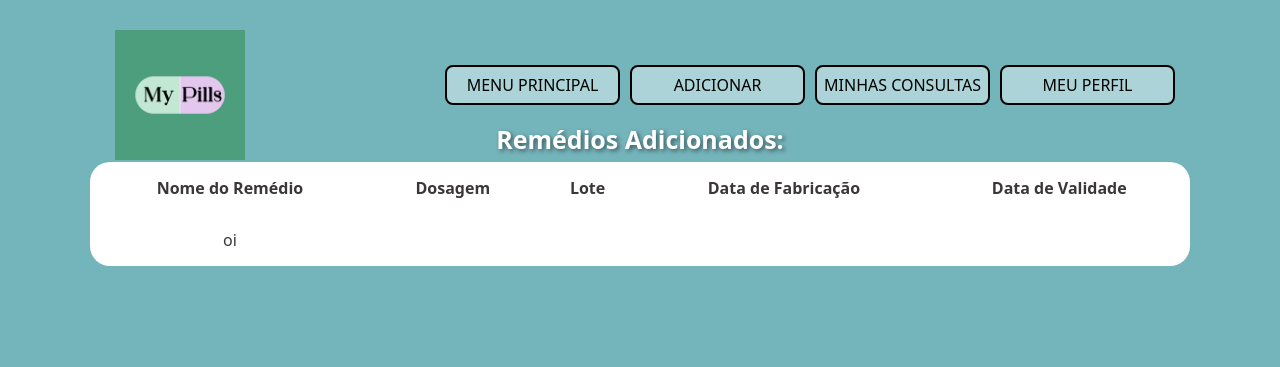
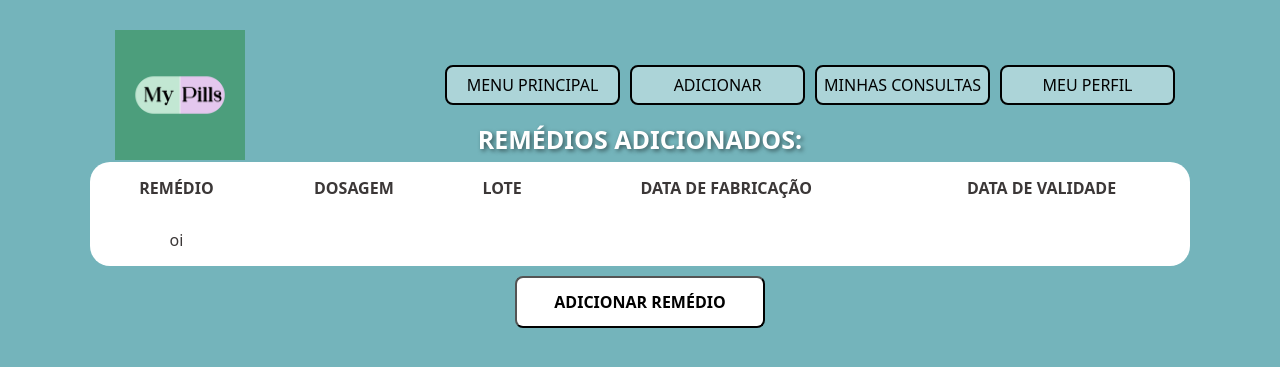
Before and after one commit to ilmoruuu/myPills, a Django app: template projetomypills/mypills/app/templates/app/remedios.html in a window 1280 px wide. Shown: the top 367 px of the page. Run offline with Django 5.2, Linux system fonts and the light colour scheme; the template is opened without the code that fills it, so the values that code supplies are empty.

Commit message:
pags de consultas e remedios atualizadas

```diff
--- a/projetomypills/mypills/app/templates/app/remedios.html
+++ b/projetomypills/mypills/app/templates/app/remedios.html
@@ -69,6 +69,18 @@
             z-index: 100;
         }
 
+        .botao-perfil {
+            display: block;
+            width: 250px;
+            background-color: white;
+            color: black;
+            padding: 12px;
+            margin: 10px auto;
+            border-radius: 8px;
+            cursor: pointer;
+            font-weight: 650;
+        }
+
     </style>
 
 </head>
@@ -92,15 +104,15 @@
     </header>
     <br>
     <div class="container">
-        <h3 class="tit">Remédios Adicionados:</h3>
+        <h3 class="tit">REMÉDIOS ADICIONADOS:</h3>
         <table class="tabela">
             <thead>
                 <tr class="topo-tabela">
-                    <th>Nome do Remédio</th>
-                    <th>Dosagem</th>
-                    <th>Lote</th>
-                    <th>Data de Fabricação</th>
-                    <th>Data de Validade</th>
+                    <th>REMÉDIO</th>
+                    <th>DOSAGEM</th>
+                    <th>LOTE</th>
+                    <th>DATA DE FABRICAÇÃO</th>
+                    <th>DATA DE VALIDADE</th>
                 </tr>
             </thead>
             <tbody class="corpo-tabela">
@@ -112,6 +124,9 @@
                 </tr>
             </tbody>
         </table>
+        <button type="button" class="botao-perfil" id="adicionar">
+            ADICIONAR REMÉDIO
+        </button>
     </div>
     <script type="text/javascript">
         document.getElementById("principal").onclick = function () {
@@ -132,6 +147,11 @@
     <script type="text/javascript">
         document.getElementById("perfil").onclick = function () {
             location.href = "http://127.0.0.1:8000/perfil/{{user.id}}";
+        };
+    </script>
+    <script type="text/javascript">
+        document.getElementById("adicionar").onclick = function () {
+            location.href = "http://127.0.0.1:8000/add/{{user.id}}";
         };
     </script>
     <script>
```
Also changed, not shown: projetomypills/mypills/app/templates/app/consultas.html (+25 -5 lines).
